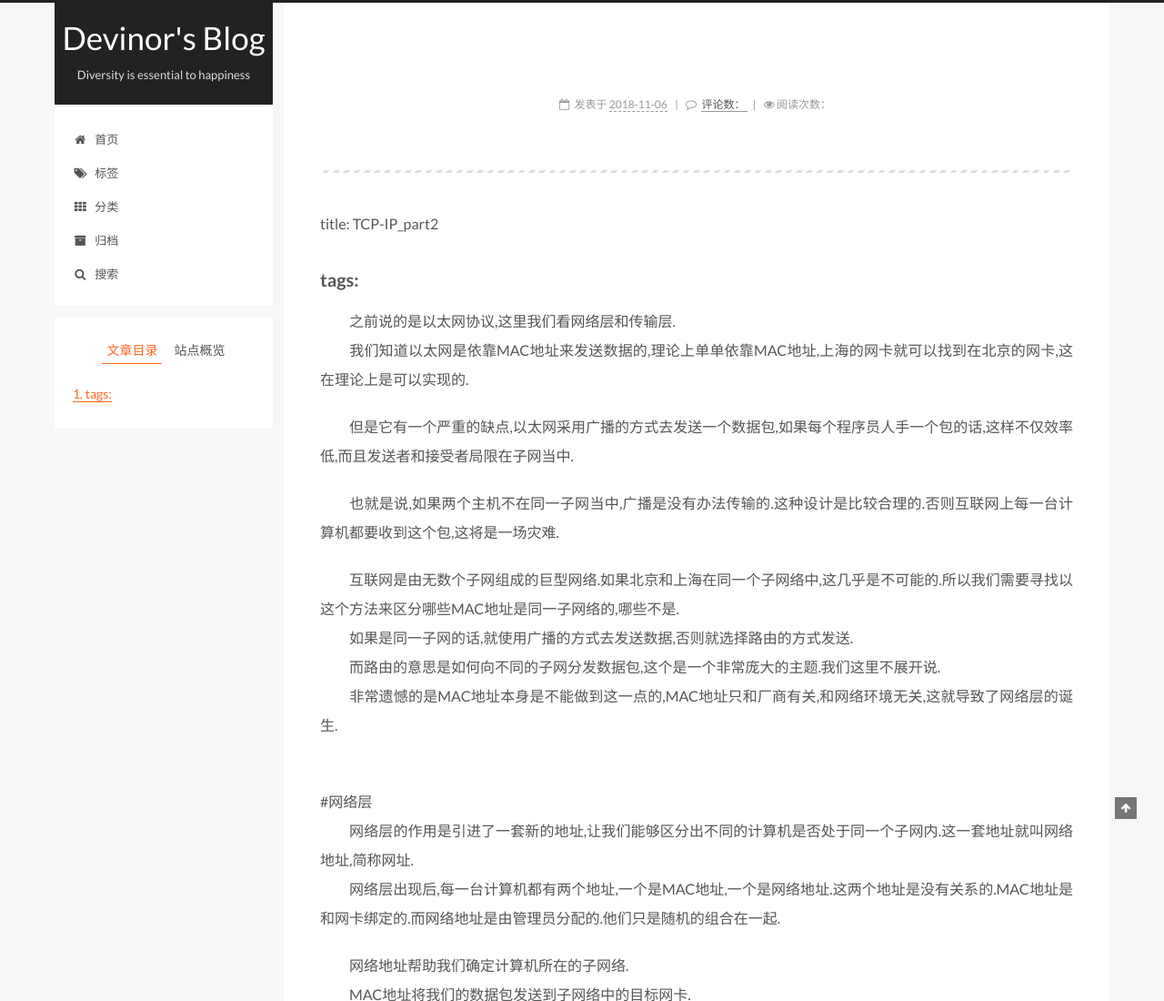
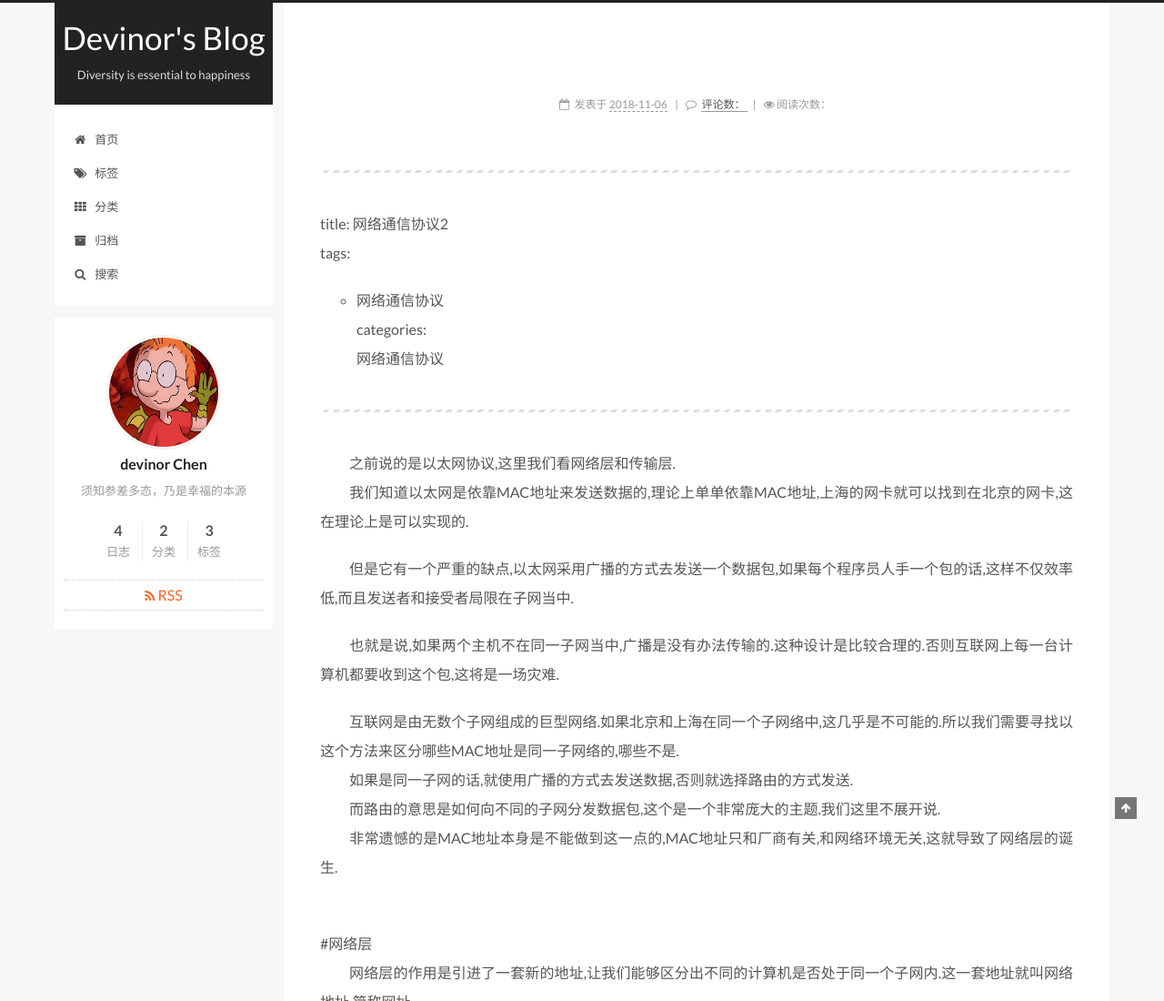
Before and after one commit to devinor/devinor.github.io, a plain HTML site: page 2018/11/06/2018-11-6-TCP-IP-part2/index.html in a window 1280 px wide. Shown: the top 1100 px of the page at 91% size. Drawn offline with Linux system fonts and the light colour scheme; some packages are replaced by stand-ins of ours; a script that the page names is missing; a web font is replaced by a local one.

Commit message:
Site updated: 2018-11-07 00:18:03

```diff
--- a/2018/11/06/2018-11-6-TCP-IP-part2/index.html
+++ b/2018/11/06/2018-11-6-TCP-IP-part2/index.html
@@ -140,18 +140,18 @@
 
 
 
-  <meta name="description" content="title: TCP-IP_part2 tags:&amp;emsp;&amp;emsp;之前说的是以太网协议,这里我们看网络层和传输层.&amp;emsp;&amp;emsp;我们知道以太网是依靠MAC地址来发送数据的,理论上单单依靠MAC地址,上海的网卡就可以找到在北京的网卡,这在理论上是可以实现的. &amp;emsp;&amp;emsp;但是它有一个严重的缺点,以太网采用广播的方式去发送一个数据包,如果每个程序员人手一个包的话,这样不">
+  <meta name="description" content="title: 网络通信协议2tags:  网络通信协议categories:网络通信协议   &amp;emsp;&amp;emsp;之前说的是以太网协议,这里我们看网络层和传输层.&amp;emsp;&amp;emsp;我们知道以太网是依靠MAC地址来发送数据的,理论上单单依靠MAC地址,上海的网卡就可以找到在北京的网卡,这在理论上是可以实现的. &amp;emsp;&amp;emsp;但是它有一个严重的缺点,以太网采用广播的方式去发送一个">
 <meta name="keywords" content="Linux,自动化专业,给搜索引擎看的">
 <meta property="og:type" content="article">
 <meta property="og:title" content="Devinor&#39;s Blog">
 <meta property="og:url" content="http://yoursite.com/2018/11/06/2018-11-6-TCP-IP-part2/index.html">
 <meta property="og:site_name" content="Devinor&#39;s Blog">
-<meta property="og:description" content="title: TCP-IP_part2 tags:&amp;emsp;&amp;emsp;之前说的是以太网协议,这里我们看网络层和传输层.&amp;emsp;&amp;emsp;我们知道以太网是依靠MAC地址来发送数据的,理论上单单依靠MAC地址,上海的网卡就可以找到在北京的网卡,这在理论上是可以实现的. &amp;emsp;&amp;emsp;但是它有一个严重的缺点,以太网采用广播的方式去发送一个数据包,如果每个程序员人手一个包的话,这样不">
+<meta property="og:description" content="title: 网络通信协议2tags:  网络通信协议categories:网络通信协议   &amp;emsp;&amp;emsp;之前说的是以太网协议,这里我们看网络层和传输层.&amp;emsp;&amp;emsp;我们知道以太网是依靠MAC地址来发送数据的,理论上单单依靠MAC地址,上海的网卡就可以找到在北京的网卡,这在理论上是可以实现的. &amp;emsp;&amp;emsp;但是它有一个严重的缺点,以太网采用广播的方式去发送一个">
 <meta property="og:locale" content="zh-CN">
-<meta property="og:updated_time" content="2018-11-06T15:18:07.347Z">
+<meta property="og:updated_time" content="2018-11-06T16:17:40.512Z">
 <meta name="twitter:card" content="summary">
 <meta name="twitter:title" content="Devinor&#39;s Blog">
-<meta name="twitter:description" content="title: TCP-IP_part2 tags:&amp;emsp;&amp;emsp;之前说的是以太网协议,这里我们看网络层和传输层.&amp;emsp;&amp;emsp;我们知道以太网是依靠MAC地址来发送数据的,理论上单单依靠MAC地址,上海的网卡就可以找到在北京的网卡,这在理论上是可以实现的. &amp;emsp;&amp;emsp;但是它有一个严重的缺点,以太网采用广播的方式去发送一个数据包,如果每个程序员人手一个包的话,这样不">
+<meta name="twitter:description" content="title: 网络通信协议2tags:  网络通信协议categories:网络通信协议   &amp;emsp;&amp;emsp;之前说的是以太网协议,这里我们看网络层和传输层.&amp;emsp;&amp;emsp;我们知道以太网是依靠MAC地址来发送数据的,理论上单单依靠MAC地址,上海的网卡就可以找到在北京的网卡,这在理论上是可以实现的. &amp;emsp;&amp;emsp;但是它有一个严重的缺点,以太网采用广播的方式去发送一个">
 
 
 
@@ -461,8 +461,12 @@
 
 
         <hr>
-<p>title: TCP-IP_part2</p>
-<h2 id="tags"><a href="#tags" class="headerlink" title="tags:"></a>tags:</h2><p>&emsp;&emsp;之前说的是以太网协议,这里我们看网络层和传输层.<br>&emsp;&emsp;我们知道以太网是依靠MAC地址来发送数据的,理论上单单依靠MAC地址,上海的网卡就可以找到在北京的网卡,这在理论上是可以实现的.</p>
+<p>title: 网络通信协议2<br>tags:</p>
+<ul>
+<li>网络通信协议<br>categories:<br>网络通信协议</li>
+</ul>
+<hr>
+<p>&emsp;&emsp;之前说的是以太网协议,这里我们看网络层和传输层.<br>&emsp;&emsp;我们知道以太网是依靠MAC地址来发送数据的,理论上单单依靠MAC地址,上海的网卡就可以找到在北京的网卡,这在理论上是可以实现的.</p>
 <p>&emsp;&emsp;但是它有一个严重的缺点,以太网采用广播的方式去发送一个数据包,如果每个程序员人手一个包的话,这样不仅效率低,而且发送者和接受者局限在子网当中.</p>
 <p>&emsp;&emsp;也就是说,如果两个主机不在同一子网当中,广播是没有办法传输的.这种设计是比较合理的.否则互联网上每一台计算机都要收到这个包,这将是一场灾难.</p>
 <p>&emsp;&emsp;互联网是由无数个子网组成的巨型网络.如果北京和上海在同一个子网络中,这几乎是不可能的.所以我们需要寻找以这个方法来区分哪些MAC地址是同一子网络的,哪些不是.<br>&emsp;&emsp;如果是同一子网的话,就使用广播的方式去发送数据,否则就选择路由的方式发送.<br>&emsp;&emsp;而路由的意思是如何向不同的子网分发数据包,这个是一个非常庞大的主题.我们这里不展开说.<br>&emsp;&emsp;非常遗憾的是MAC地址本身是不能做到这一点的,MAC地址只和厂商有关,和网络环境无关,这就导致了网络层的诞生.<br><br></p>
@@ -621,17 +625,8 @@
 
 
 
-        <ul class="sidebar-nav motion-element">
-          <li class="sidebar-nav-toc sidebar-nav-active" data-target="post-toc-wrap">
-            文章目录
-          </li>
-          <li class="sidebar-nav-overview" data-target="site-overview-wrap">
-            站点概览
-          </li>
-        </ul>
 
-
-      <section class="site-overview-wrap sidebar-panel">
+      <section class="site-overview-wrap sidebar-panel sidebar-panel-active">
         <div class="site-overview">
           <div class="site-author motion-element" itemprop="author" itemscope itemtype="http://schema.org/Person">
 
@@ -723,22 +718,6 @@
         </div>
       </section>
 
-
-      <!--noindex-->
-        <section class="post-toc-wrap motion-element sidebar-panel sidebar-panel-active">
-          <div class="post-toc">
-
-
-
-
-
-
-              <div class="post-toc-content"><ol class="nav"><li class="nav-item nav-level-2"><a class="nav-link" href="#tags"><span class="nav-number">1.</span> <span class="nav-text">tags:</span></a></li></ol></div>
-
-
-          </div>
-        </section>
-      <!--/noindex-->
 
 
 
```
Also changed, not shown: atom.xml (+9 -5 lines), index.html (+6 -2 lines), search.xml (+1 -1 lines).
